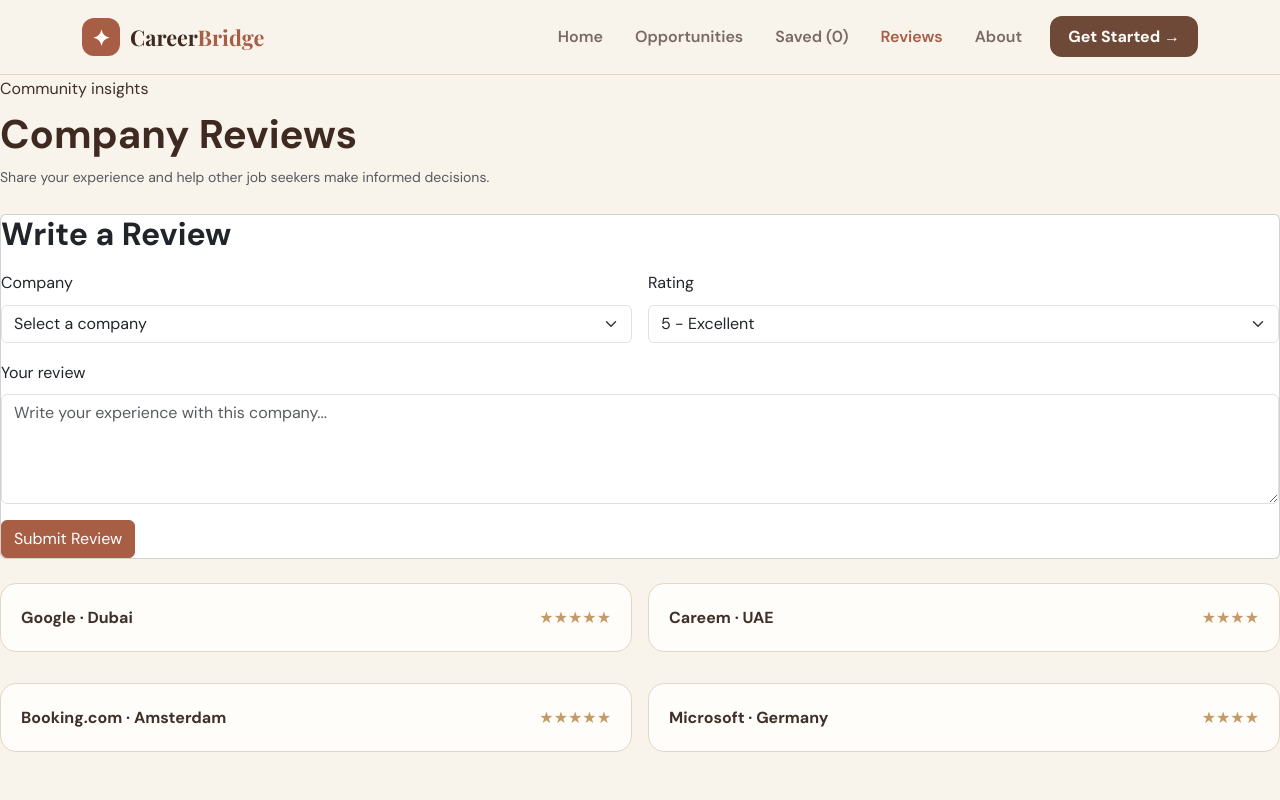
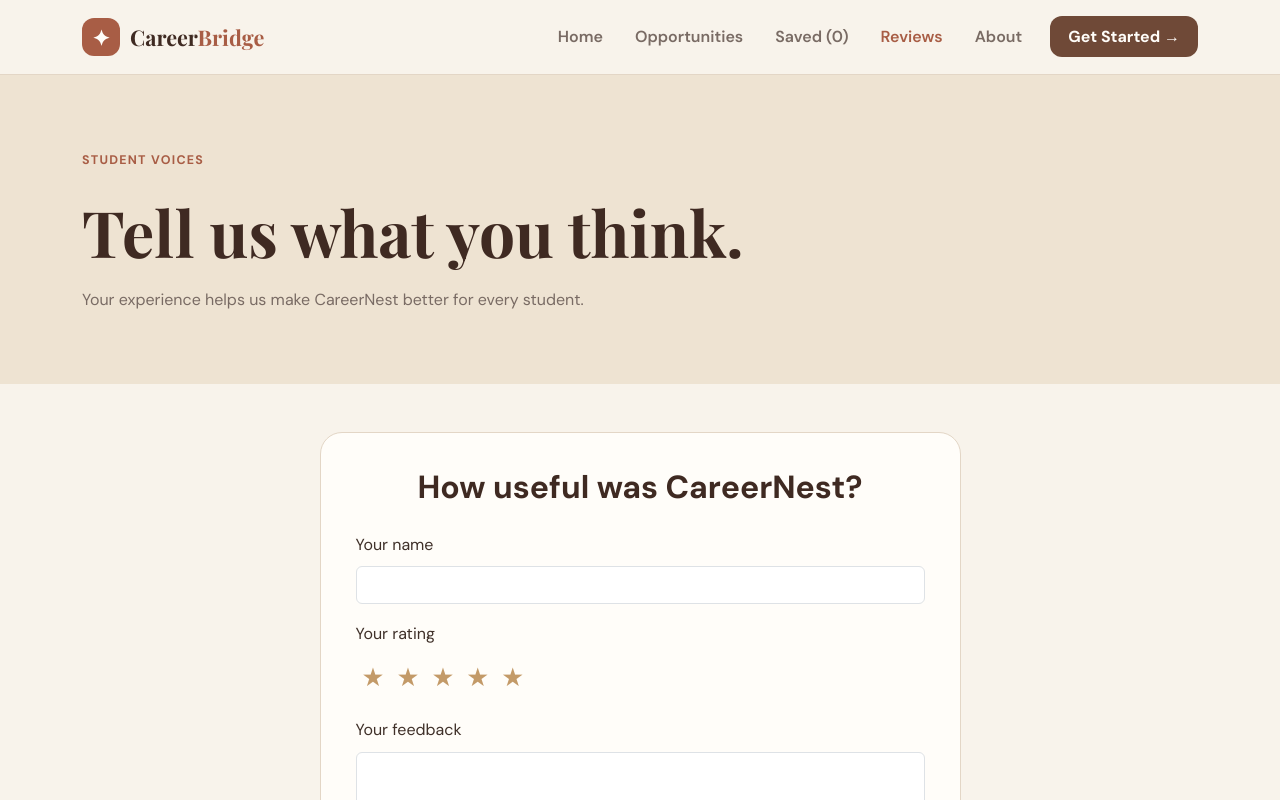
Before and after one commit to engayaelsehmawy-hue/CareerBridge, a Vue app: page /reviews in a window 1280 px wide. Shown: the top 800 px of the page. Built offline with nearby package versions, Linux system fonts and the light colour scheme.

Commit message:
fix: update Reviews view

```diff
--- a/src/views/Reviews.vue
+++ b/src/views/Reviews.vue
@@ -1,78 +1,115 @@
 <template>
-  <div class="page">
-    <div class="mb-4">
-      <div class="eyebrow">Community insights</div>
-      <h1 class="page-heading mt-2">Company Reviews</h1>
-      <p class="text-muted small">Share your experience and help other job seekers make informed decisions.</p>
-    </div>
-    <section class="card mb-4">
-      <h2 class="card-title mb-3">Write a Review</h2>
-      <div class="row g-3">
-        <div class="col-md-6">
-          <label class="form-label">Company</label>
-          <select v-model="newReview.company" class="form-select">
-            <option value="">Select a company</option>
-            <option v-for="company in companies" :key="company" :value="company">{{ company }}</option>
-          </select>
-        </div>
-        <div class="col-md-6">
-          <label class="form-label">Rating</label>
-          <select v-model="newReview.rating" class="form-select">
-            <option :value="5">5 - Excellent</option>
-            <option :value="4">4 - Very good</option>
-            <option :value="3">3 - Good</option>
-            <option :value="2">2 - Fair</option>
-            <option :value="1">1 - Poor</option>
-          </select>
-        </div>
-        <div class="col-12">
-          <label class="form-label">Your review</label>
-          <textarea v-model="newReview.text" class="form-control" rows="4" placeholder="Write your experience with this company..."></textarea>
-        </div>
-        <div class="col-12">
-          <button class="btn btn-primary" @click="addReview">Submit Review</button>
-          <p v-if="error" class="text-danger small mt-2 mb-0">{{ error }}</p>
-        </div>
+    <div>
+        <section class="page-header">
+            <div class="container">
+                <span class="section-label">Student voices</span>
+                <h1>Tell us what you think.</h1>
+                <p>Your experience helps us make CareerNest better for every student.</p>
             </div>
         </section>
 
-    <div class="row g-3">
-      <div v-for="review in reviews" :key="review.id" class="col-md-6">
-        <ReviewCard :review="review" />
+        <div class="container py-5">
+
+            <div class="row justify-content-center mb-5">
+                <div class="col-lg-7">
+                    <div class="auth-card">
+
+                        <h2 class="text-center mb-4">How useful was CareerNest?</h2>
+
+                        <form @submit.prevent="addReview">
+
+                            <div class="mb-3">
+                                <label class="form-label">Your name</label>
+                                <input type="text" class="form-control" v-model="newReview.name" required>
                             </div>
+
+                            <div class="mb-3">
+                                <label class="form-label d-block">Your rating</label>
+                                <div class="stars-select">
+                                    <button
+                                        type="button"
+                                        v-for="star in 5"
+                                        :key="star"
+                                        @click="newReview.rating = star"
+                                    >
+                                        {{ star <= newReview.rating ? "★" : "☆" }}
+                                    </button>
+                                </div>
+                            </div>
+
+                            <div class="mb-3">
+                                <label class="form-label">Your feedback</label>
+                                <textarea class="form-control" rows="4" v-model="newReview.comment" required></textarea>
+                            </div>
+
+                            <button type="submit" class="btn btn-primary w-100">Submit Feedback →</button>
+
+                        </form>
+
+                    </div>
+                </div>
+            </div>
+
+            <div v-if="reviews.length > 0" class="text-center mb-4">
+                <strong class="fs-2">{{ averageRating }}</strong>
+                <p class="text-secondary mb-0">
+                    Average rating from {{ reviews.length }} student{{ reviews.length === 1 ? "" : "s" }}.
+                </p>
+            </div>
+
+            <div class="row justify-content-center">
+                <div class="col-lg-7">
+                    <p v-if="reviews.length === 0" class="text-secondary text-center">
+                        No reviews yet. Be the first to write one!
+                    </p>
+
+                    <ReviewCard v-for="(review, index) in reviews" :key="index" :review="review" />
+                </div>
+            </div>
+
         </div>
     </div>
 </template>
 
-<script setup>
-import { ref } from 'vue'
-import ReviewCard from '../components/ReviewCard.vue'
+<script>
+import ReviewCard from "../components/ReviewCard.vue";
 
-const companies = ['Google', 'Microsoft', 'Amazon', 'Careem', 'Talabat', 'Booking.com']
-const reviews = ref([
-  { id: 1, name: 'Google · Dubai', rating: 5, text: 'Strong engineering culture and excellent learning opportunities.' },
-  { id: 2, name: 'Careem · UAE', rating: 4, text: 'Fast-paced environment with strong ownership and collaboration.' },
-  { id: 3, name: 'Booking.com · Amsterdam', rating: 5, text: 'Great international team and flexible work culture.' },
-  { id: 4, name: 'Microsoft · Germany', rating: 4, text: 'Good benefits and strong focus on professional growth.' }
-])
+export default {
+    name: "Reviews",
 
-const newReview = ref({ company: '', rating: 5, text: '' })
-const error = ref('')
+    components: {
+        ReviewCard
+    },
 
-const addReview = () => {
-  if (!newReview.value.company || !newReview.value.text.trim()) {
-    error.value = 'Please select a company and write your review.'
-    return
+    data() {
+        return {
+            reviews: [],
+            newReview: {
+                name: "",
+                rating: 5,
+                comment: ""
             }
+        };
+    },
 
-  reviews.value.unshift({
-    id: Date.now(),
-    name: newReview.value.company,
-    rating: newReview.value.rating,
-    text: newReview.value.text.trim()
-  })
+    created() {
+        const stored = localStorage.getItem("reviews");
+        this.reviews = stored ? JSON.parse(stored) : [];
+    },
 
-  newReview.value = { company: '', rating: 5, text: '' }
-  error.value = ''
+    computed: {
+        averageRating() {
+            const total = this.reviews.reduce((sum, review) => sum + review.rating, 0);
+            return (total / this.reviews.length).toFixed(1);
         }
+    },
+
+    methods: {
+        addReview() {
+            this.reviews.unshift({ ...this.newReview });
+            localStorage.setItem("reviews", JSON.stringify(this.reviews));
+            this.newReview = { name: "", rating: 5, comment: "" };
+        }
+    }
+};
 </script>
```
Lines whose indentation alone changed are shown as unchanged.
